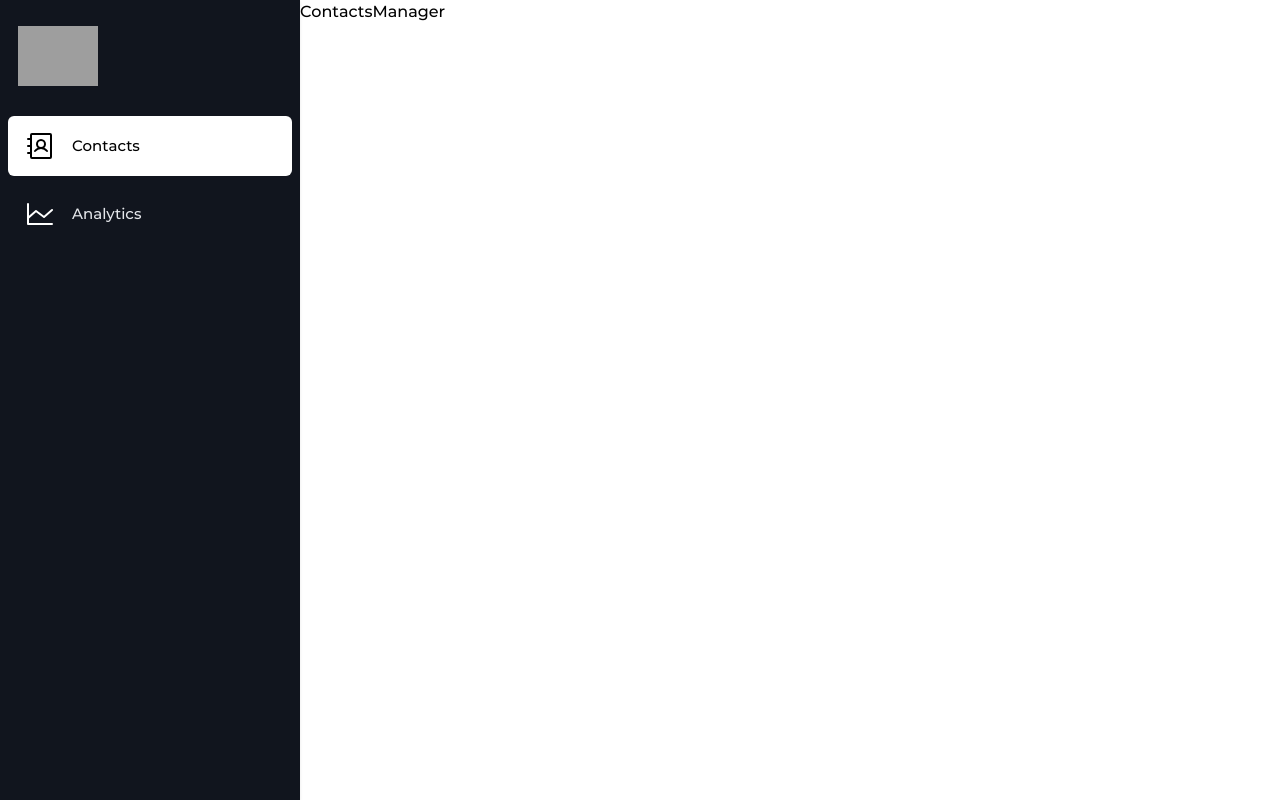
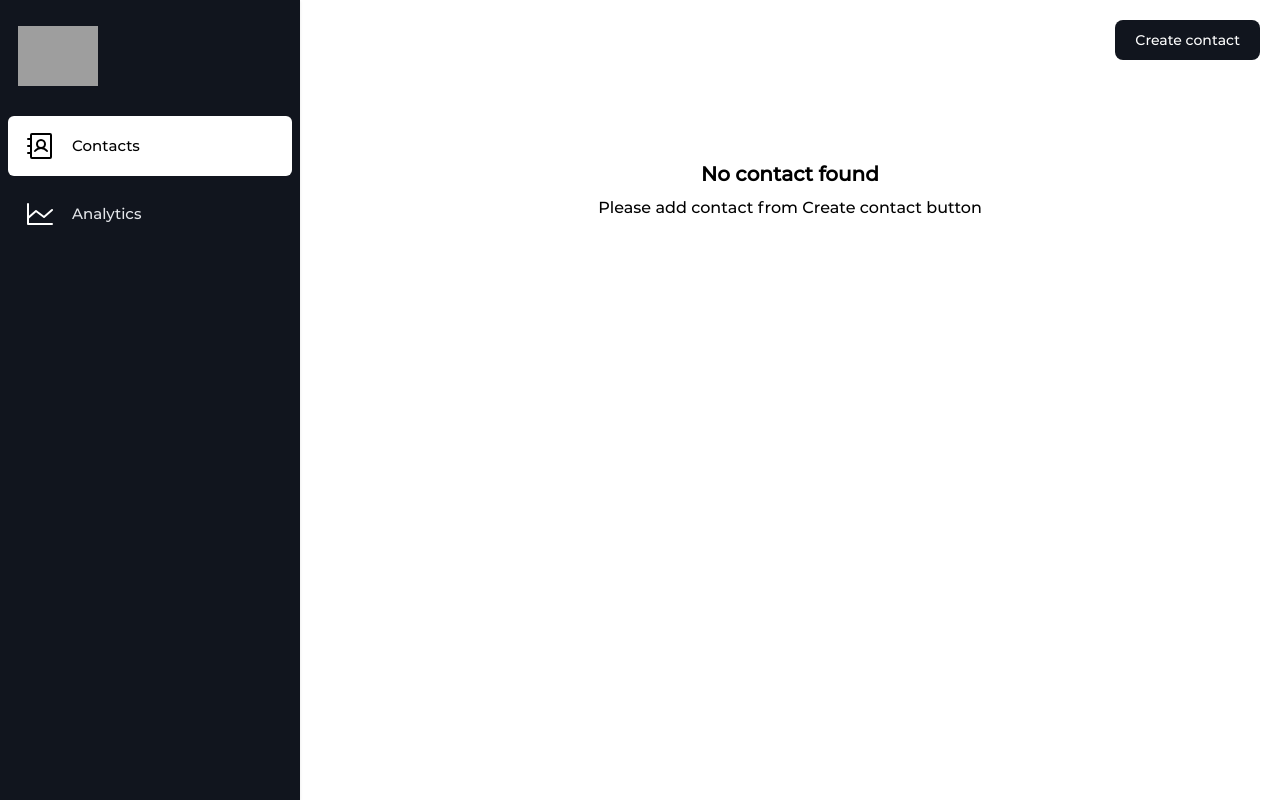
Before and after one commit to RonithPR16/taiyo-assignment, a React (Create React App) app: page / in a window 1280 px wide. Built offline with nearby package versions, Linux system fonts and the light colour scheme; grey boxes are pictures that could not be loaded.

Commit message:
Added contact manager screen

```diff
--- a/package.json
+++ b/package.json
@@ -38,6 +38,8 @@
     ]
   },
   "devDependencies": {
+    "prettier": "^3.3.3",
+    "prettier-plugin-tailwindcss": "^0.6.6",
     "tailwindcss": "^3.4.10",
     "typescript": "^5.5.4"
   }
--- /dev/null
+++ b/src/components/PrimaryButton.tsx
@@ -0,0 +1,16 @@
+import React from 'react'
+
+type Props = {
+    label: string;
+    onClick: () => void;
+}
+
+function PrimaryButton({label,onClick}: Props) {
+  return (
+
+    <button type="button" className="text-white hover:bg-[var(--primary-button-color)] bg-[var(--primary-button-hover-color)] font-medium rounded-lg text-sm px-5 py-2.5 text-center" onClick={onClick}>{ label}</button>
+
+  )
+}
+
+export default PrimaryButton
--- a/src/components/Sidebar/Sidebar.tsx
+++ b/src/components/Sidebar/Sidebar.tsx
@@ -25,7 +25,7 @@ const Sidebar = () => {
 
             <div
                 className={`sidebar fixed top-0 bottom-0 lg:left-0 ${isSidebarOpen ? 'left-0' : '-left-[var(--sidebar-width)]'} duration-1000
-        p-2 w-[var(--sidebar-width)] overflow-y-auto text-center bg-[#11151e] shadow h-screen`}
+        p-2 w-[var(--sidebar-width)] overflow-y-auto text-center bg-[var(--sidebar-bg-color)] shadow h-screen`}
             >
                 <div className="text-gray-100 text-xl">
                     <div className="p-2.5 my-2 flex items-center rounded-md justify-between mb-5">
--- a/src/index.css
+++ b/src/index.css
@@ -7,7 +7,10 @@
 :root {
   --primary-color: #fff;
   --secondary-color: #000;
-  --sidebar-width:300px
+  --sidebar-width:300px;
+  --sidebar-bg-color:#11151e;
+  --primary-button-color:#050708;
+  --primary-button-hover-color:#11151e;
 }
 
 
--- a/src/layouts/DashboardLayout.tsx
+++ b/src/layouts/DashboardLayout.tsx
@@ -11,7 +11,7 @@ const  DashboardLayout =({children}: Props)=> {
       <div className='w-[var(--sidebar-width)] lg:w-[var(--sidebar-width)] fixed sm:w-11 '>
         <Sidebar/>
       </div>
-      <main className='pl-11 lg:pl-[var(--sidebar-width)] sm:pl-11'>
+      <main className='lg:pl-[var(--sidebar-width)] sm:pl-11 w-full h-screen' >
           {children}
       </main>
     </div>
--- a/src/view/ContactsManager/ContactsManager.tsx
+++ b/src/view/ContactsManager/ContactsManager.tsx
@@ -1,10 +1,21 @@
-import React from 'react'
+import PrimaryButton from '../../components/PrimaryButton'
 
 type Props = {}
 
-function ContactsManager({}: Props) {
+function ContactsManager({ }: Props) {
   return (
-    <div>ContactsManager</div>
+    <div className='px-5 pt-5'>
+      <div className='flex justify-end mb-5'>
+      <PrimaryButton label='Create contact' onClick={() => {
+        console.log('first')
+      }} />
+      </div>
+      <div className='h-full w-full flex flex-col p-20 items-center m-auto text-center gap-2'>
+        <h1 className='font-bold text-xl'>No contact found</h1>
+        <h2 className='font-medium'>Please add contact from Create contact button </h2>
+      </div>
+    </div>
+
   )
 }
 
```
Also changed, not shown: 1 other file (tests, documents, lock files or other folders).
